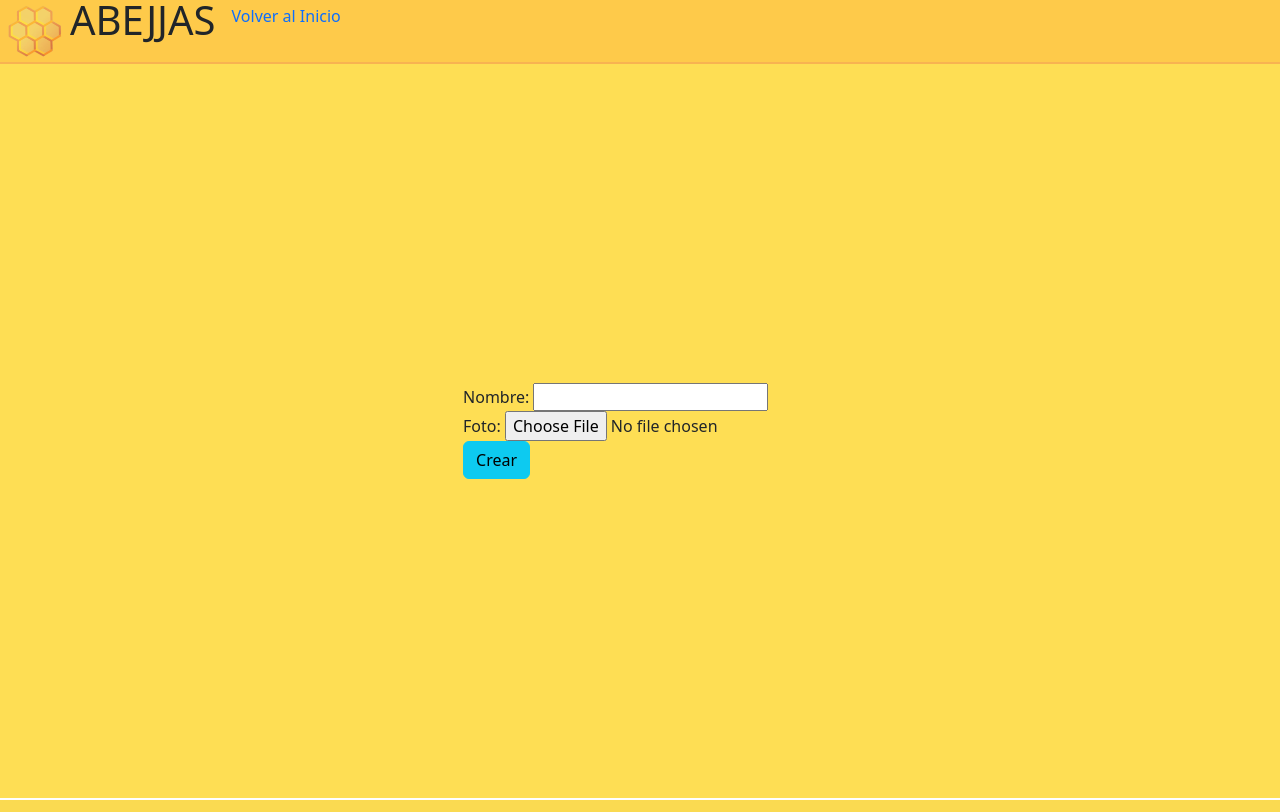
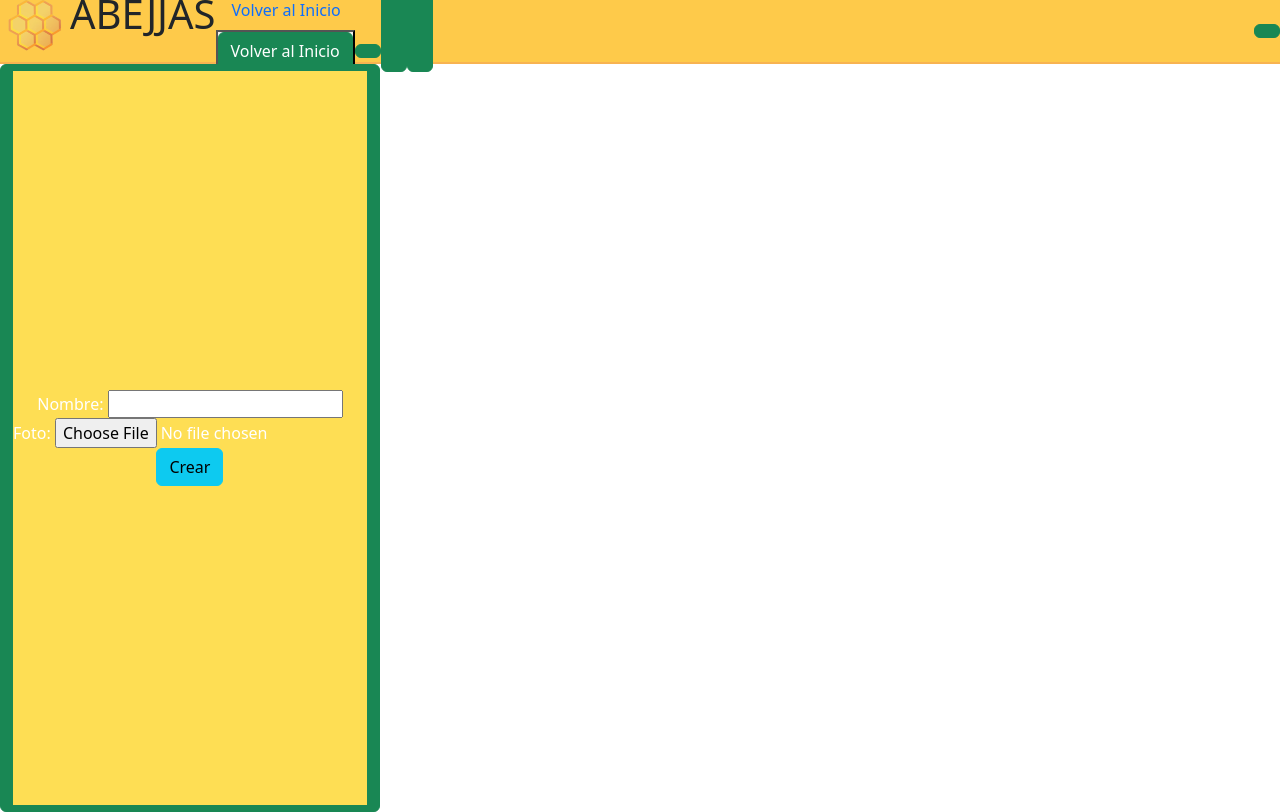
Before and after one commit to TrollExeYT/Proyecto_Inicial, a Django app: page /create_calendar/ in a window 1280 px wide. Run offline with Django 5.2, Linux system fonts and the light colour scheme; the visitor is signed in with stand-in values (Sample User, id 1).

Commit message:
cambio de botones -S

```diff
--- a/main/templates/testing/create_calendar.html
+++ b/main/templates/testing/create_calendar.html
@@ -9,6 +9,7 @@
     <ul class="nav justify-content-center">
         <li class="nav-item">
             <a class="nav-link active" aria-current="page" href="{% url 'select_calendar' %}">Volver al Inicio</a>
+            <button><a type="button" class="btn btn-success">Volver al Inicio</button>
         </li>
     </ul>
 {% endblock %}
```
